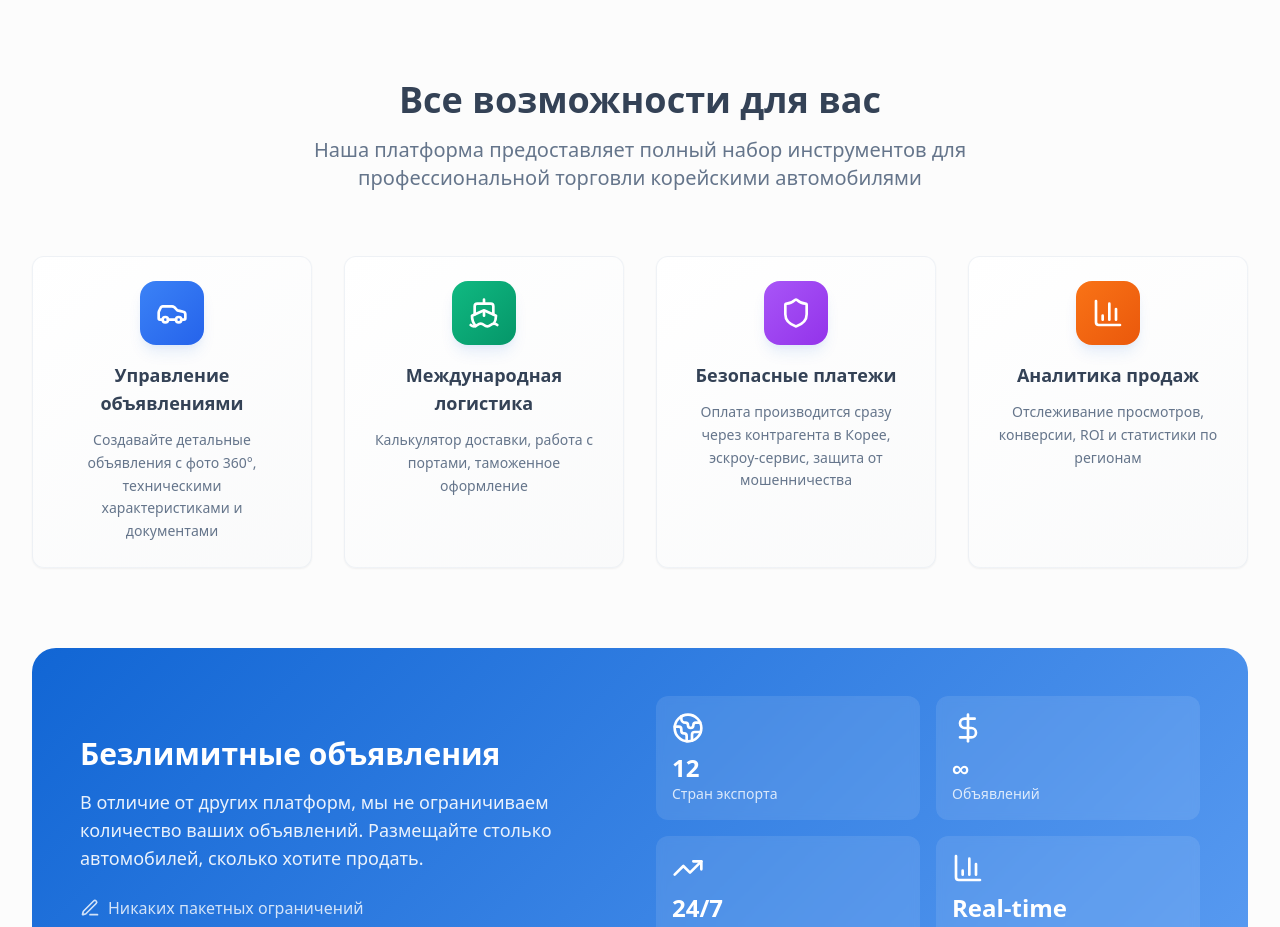
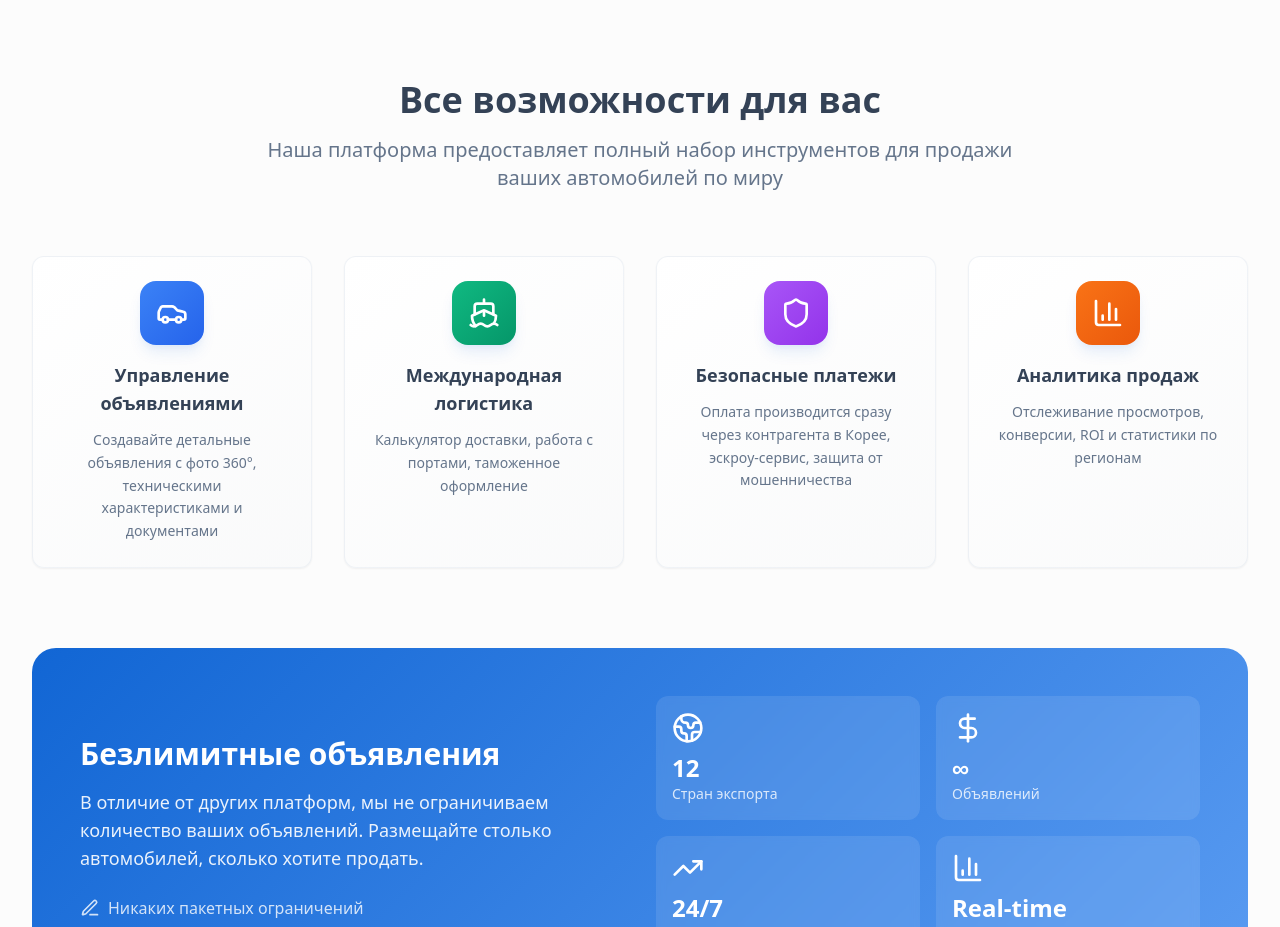
Before and after one commit to aliw999/koreacar-exports, a React (Vite) app: page / in a window 1280 px wide. Shown: the part 1900-2827 px from the top of the page. Built offline with nearby package versions, Linux system fonts and the light colour scheme; the HTML template or start-up script is replaced by a standard one.

Commit message:
Refactor: Update platform description

```diff
--- a/src/components/Features.tsx
+++ b/src/components/Features.tsx
@@ -29,7 +29,7 @@ const Features = () => {
           <h2 className="text-4xl font-bold mb-4">Все возможности для вас</h2>
           <p className="text-xl text-muted-foreground max-w-3xl mx-auto">
             Наша платформа предоставляет полный набор инструментов для
-            профессиональной торговли корейскими автомобилями
+            продажи ваших автомобилей по миру
           </p>
         </div>
 
```
